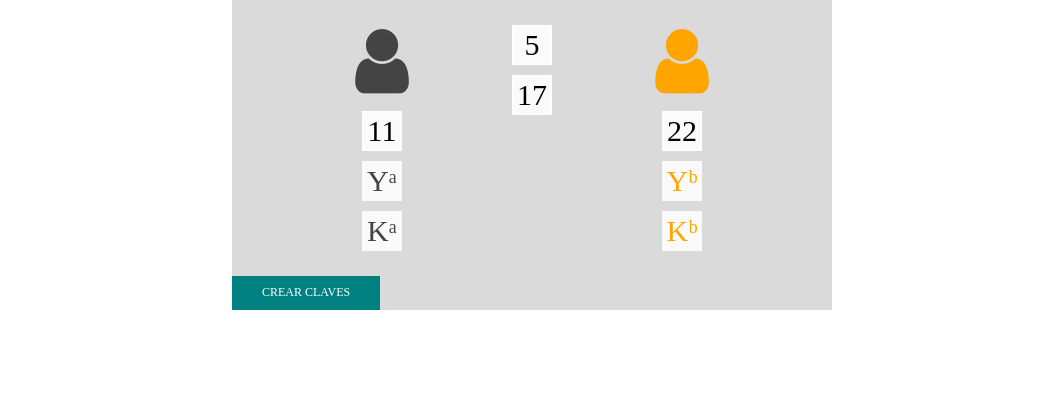
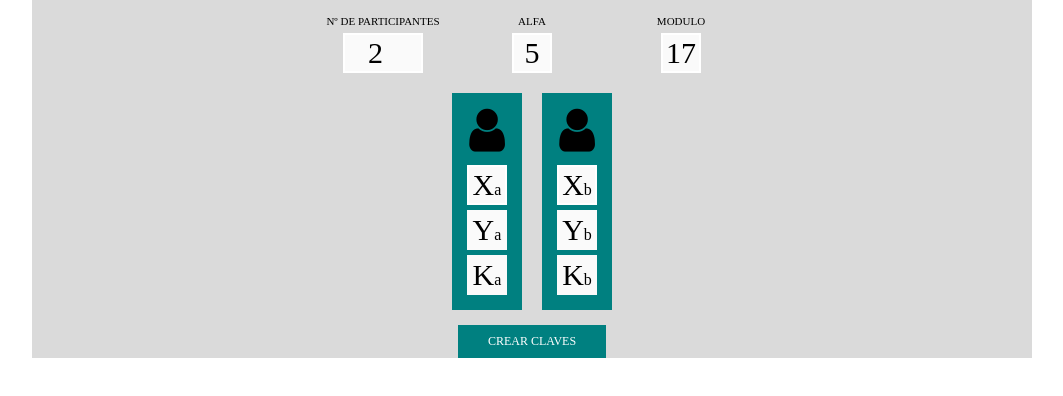
Before and after one commit to DiDream/diffie-hellman, a plain HTML site: page index.html in a window 1280 px wide. Shown: the whole page, without its empty margins (108-1171 px from the left). Drawn offline with nearby package versions, Linux system fonts and the light colour scheme.

Commit message:
Interfaz modificada para n participantes

```diff
--- a/development/sass/styles.sass
+++ b/development/sass/styles.sass
@@ -40,16 +40,28 @@ body.modal-open
                 cursor: pointer
 
 .container
-    width: 600px
+    max-width: 1000px
     margin: 0 auto
     background-color: #DADADA
-.content
-    position: relative
+.input-field
+    margin: 10px
+    display: inline-block
+    min-width: 125px
+    label
+        margin: 5px 0px
+        display: block
+        font-size: 11px
+.data-parties
+    text-align: center
+#parties
+    display: inline-block
+
 .person
+    background-color: teal
     box-sizing: border-box
-    width: 300px
+    margin: 10px
     float: left
-    padding: 20px
+    padding: 10px
     text-align: center
     &#person-A
         color: #444
@@ -57,44 +69,60 @@ body.modal-open
         color: orange
     .person-icon
         text-align: center
-        font-size: 75px
+        font-size: 50px
     .x-key
         display: block
-
-.alpha-primo
-    position: absolute
-    left: 0
-    right: 0
-    width: 50px
-    height: 100px
-    margin: 20px auto 0px
-form
+    .key
+        position: relative
+        width: 40px
+        height: 40px
+        margin: 5px
+        .symbol
+            position: absolute
+            width: 100%
+            height: 100%
+            transform-origin: 100% 100%
+            transition: all ease-in-out 1s
+            .base
+                font-size: 30px
+                line-height: 40px
+            &.sub
+                transform: scale(.4)
+.singular-data
+    text-align: center
+.required-data
     display: inline-block
+.symbol
+    pointer-events: none
 .box
     width: 40px
     height: 40px
     box-sizing: border-box
     font-size: 30px
-    margin: 5px
+
     text-align: center
     background-color: #FAFAFA
     line-height: 40px
     display: inline-block
     &.box-result
         cursor: pointer
+input[type="number"].input-box
+    width: 80px
+
 .input-box
     border: 2px solid transparent
     animation: input 1s alternate infinite
-    &:focus::-moz-placeholder
-        opacity: .4
-    &:focus::-webkit-input-placeholder
-        opacity: .4
-    &::-webkit-input-placeholder
-        color: #444
-        opacity: 1
-    &::-moz-placeholder
-        color: #444
-        opacity: 1
+    //
+        &:focus::-moz-placeholder
+            opacity: .4
+        &:focus::-webkit-input-placeholder
+            opacity: .4
+        &::-webkit-input-placeholder
+            color: #444
+            opacity: 1
+        &::-moz-placeholder
+            color: #444
+            opacity: 1
 @keyframes input
     to
         border-color: #fff
--- a/index.html
+++ b/index.html
@@ -11,49 +11,34 @@
     <div class="modal">
       <div class="modal-box">
         <div class="modal-close"><i class="fa fa-times-circle-o" aria-hidden="true"></i></div>
+        <div class="key-operations">
           <div class="operations" id="y0-operations"></div>
           <div class="operations" id="y1-operations"></div>
           <div class="operations" id="k0-operations"></div>
           <div class="operations" id="k1-operations"></div>
         </div>
       </div>
+    </div>
     <div class="container">
-      <form action="#" method="" onsubmit="calculateKeys(event)">
-        <div class="content">
-          <section class="person" id="person-A">
-            <div class="person-icon"><i class="fa fa-user" aria-hidden="true"></i></div>
-            <div class="diffie-hellman">
-              <div class="x-key">
-                <input class="box input-box" type="text" placeholder="Xᵃ" id="xa-key" pattern="[0-9]+" required="true" value="11">
+      <div class="singular-data">
+        <div class="input-field">
+          <label>Nº DE PARTICIPANTES</label>
+          <input class="box input-box" type="number" min="2" max="10" value="2" id="parties-number">
         </div>
-              <div class="y-key">
-                <div class="box box-result" id="y0-value">Yᵃ</div>
+        <div class="input-field">
+          <label>ALFA</label>
+          <input class="box input-box" type="text" placeholder="α" id="alpha" pattern="[0-9]+" required="true" value="5">
         </div>
-              <div class="k-key">
-                <div class="box box-result" id="k0-value">Kᵃ</div>
-              </div>
-            </div>
-          </section>
-          <section class="person" id="person-B">
-            <div class="person-icon"><i class="fa fa-user" aria-hidden="true"></i></div>
-            <div class="diffie-hellman">
-              <div class="x-key">
-                <input class="box input-box" type="text" placeholder="Xᵇ" id="xb-key" pattern="[0-9]+" required="true" value="22">
-              </div>
-              <div class="y-key">
-                <div class="box box-result" id="y1-value">Yᵇ</div>
-              </div>
-              <div class="k-key">
-                <div class="box box-result" id="k1-value">Kᵇ</div>
-              </div>
-            </div>
-          </section>
-          <div class="alpha-primo">
-            <input class="box input-box" type="text" placeholder="α" id="alpha" pattern="[0-9]+" required="true" value="5">
+        <div class="input-field">
+          <label>MODULO</label>
           <input class="box input-box" type="text" placeholder="P" id="prime" pattern="[0-9]+" required="true" value="17">
         </div>
       </div>
+      <form class="data-parties" action="#" method="" onsubmit="calculateKeys(event)">
+        <div id="parties"></div>
+        <div>
           <input type="submit" value="CREAR CLAVES">
+        </div>
       </form>
     </div>
     <script src="https://code.jquery.com/jquery-2.2.4.min.js" integrity="sha256-BbhdlvQf/xTY9gja0Dq3HiwQF8LaCRTXxZKRutelT44=" crossorigin="anonymous"></script>
--- a/js/main.js
+++ b/js/main.js
@@ -1,5 +1,6 @@
 'use strict'
-$('.box-result').on('click',function(){
+var ALFABETO = ['a','b','c','d','e','f','g','h','i','j'];
+$('#parties').on('click','.box-result',function(){
     $('body').addClass('modal-open');
     var op = $(this).attr('id').split('-')[0];
     $(`#${op}-operations`).addClass('open')
@@ -8,27 +9,85 @@ $('.modal-close').on('click',function(){
     $('body').removeClass('modal-open');
     $(this).parent().find('.operations.open').removeClass('open');
 });
+$('#parties-number').on('change',function(){
+    generatePersons($(this).val() );
+
+});
+$('#parties').on('click','.x-key',function(){
+    $(this).find('.symbol').addClass('sub');
+    $(this).find('input').focus();
+});
+$('#parties').on('focus','input',function(){
+    $(this).parent().find('.symbol').addClass('sub');
+});
+
+(function(){
+    generatePersons($('#parties-number').val() );
+})();
 
 
+function generatePersons(n){
+    var partiesHTML = $('#parties');
+    partiesHTML.html('');
+    for(var i=0; i<n; i++){
+        partiesHTML.append(addPerson(i));
+    }
+}
+function addPerson(i){
+    return `<section class="person" id="person-${i}">
+                <div class="person-icon">
+                    <i class="fa fa-user" aria-hidden="true"></i>
+                </div>
+                <div class="diffie-hellman">
+                  <div class="key x-key">
+                    <div class="symbol">
+                        <span class="base">X</span><span clas="sub">${ALFABETO[i]}</span>
+                    </div>
+                    <input class="box input-box" type="text" id="x${i}-key" pattern="[0-9]+" required="true">
+                  </div>
+                  <div class="key y-key key-result">
+                    <div class="symbol">
+                        <span class="base">Y</span><span clas="sub">${ALFABETO[i]}</span>
+                    </div>
+                    <div class="box box-result" id="y${i}-value"></div>
+                  </div>
+                  <div class="key k-key key-result">
+                    <div class="symbol">
+                        <span class="base">K</span><span clas="sub">${ALFABETO[i]}</span>
+                    </div>
+                    <div class="box box-result" id="k${i}-value"></div>
+                  </div>
+                </div>
+            </section>`;
+}
 function calculateKeys(e){
     e.preventDefault()
-    var xa = Number($('#xa-key').val() );
-    var xb = Number($('#xb-key').val() );
-    var alpha = Number($('#alpha').val() );
-    var prime = Number($('#prime').val() );
+    var xs=[];
+    $('.x-key input').each(function(){
+        xs.push(Number($(this).val()));
+    });
 
     var dh = new DiffieHellman({
-        alpha,
-        prime,
-        xs: [xa,xb]
+        alpha: Number($('#alpha').val() ),
+        prime: Number($('#prime').val() ),
+        xs
     });
     var operations = dh.output;
     console.log(operations);
 
-    //Imprimir valores Y y K no zs
-    for(var i=0; i<2; i++){
-        $(`#y${i}-operations`).html( operationsDiffieHellman(operations.ys[i].logs));
-        $(`#k${i}-operations`).html( operationsDiffieHellman(operations.ks[i].logs));
+    // Imprimir resultados
+    // Para ver las operaciones hacer click en el cuadro del valor de la clave
+        // correspondiente, y se abrira en popup
+    $('.key-result').find('.symbol').addClass('sub');
+    $('.key-operations').html('');
+    for(var i=0; i<xs.length; i++){
+        $('.key-operations').append(`
+            <div class="operations" id="y${i}-operations">
+                ${operationsDiffieHellman(operations.ys[i].logs)}
+            </div>
+            <div class="operations" id="k${i}-operations">
+                ${operationsDiffieHellman(operations.ks[i].logs)}
+            </div>`);
         $(`#y${i}-value`).text(operations.ys[i].value);
         $(`#k${i}-value`).text(operations.ks[i].value);
     }
```
Also changed, not shown: css/styles.css, 1 other file. Lines whose indentation alone changed are shown as unchanged.
